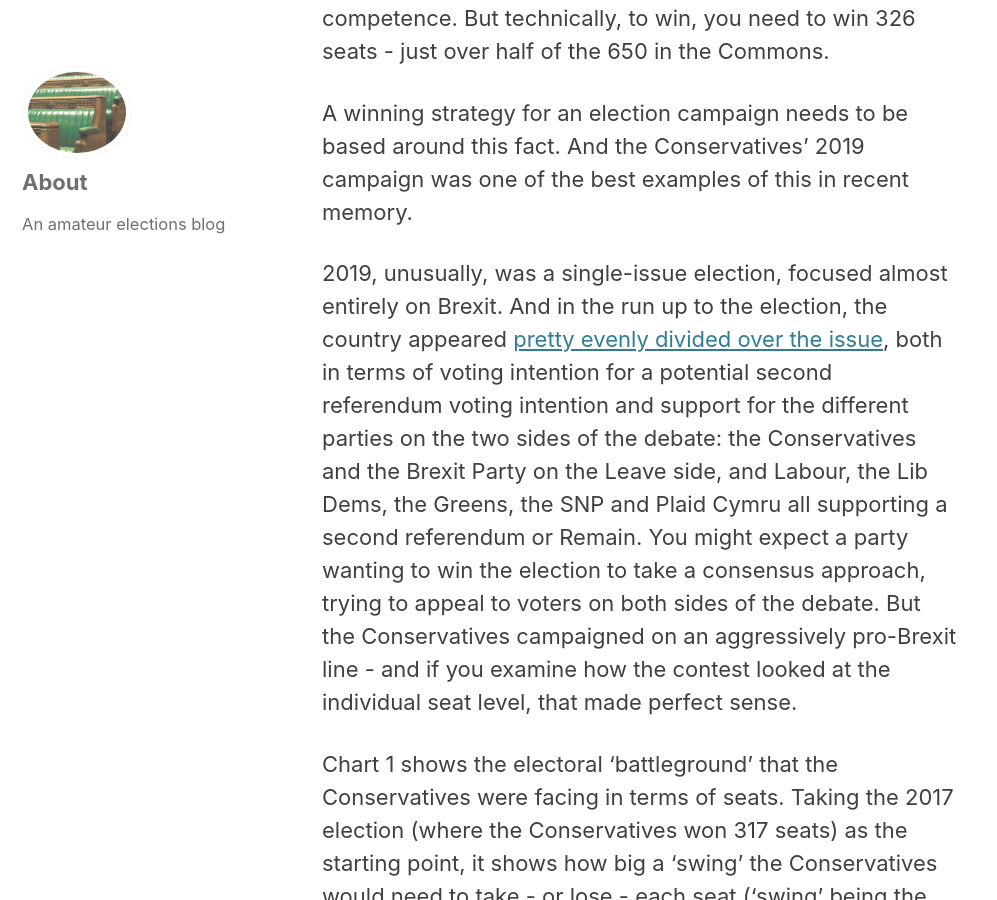
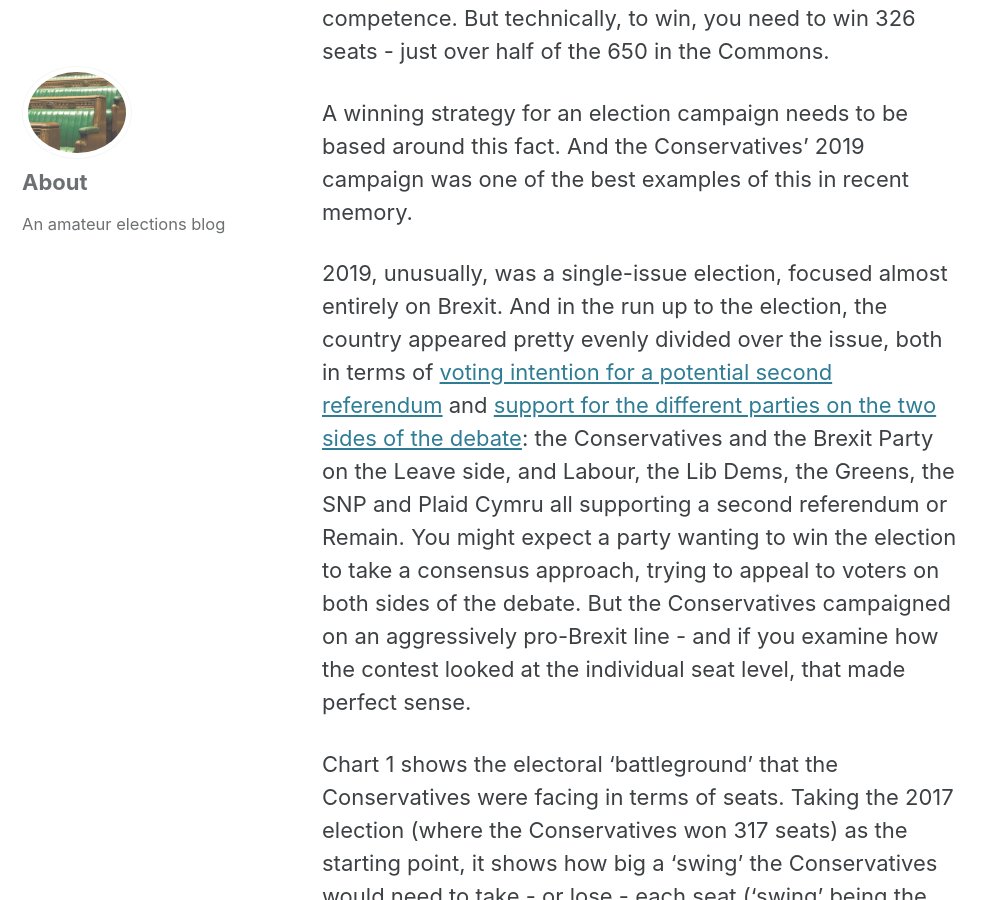
Before and after one commit to sixhundredandfifty/blog, a Jekyll site: the page built from _posts/2020-05-17-election19.md, in a window 1280 px wide and 900 px high, scrolled down 599 px. Shown: the whole window, without its empty margins (0-997 px from the left). Built offline with Jekyll 4.4.1, drawn with Linux system fonts in a browser that asks for light colours; cached includes are drawn as plain includes; nearby versions of some CDN libraries.

Commit message:
Update 2020-05-17-election19.md

```diff
--- a/_posts/2020-05-17-election19.md
+++ b/_posts/2020-05-17-election19.md
@@ -11,7 +11,7 @@ It’s the same with elections. The fundamentals here are things like popular po
 
 A winning strategy for an election campaign needs to be based around this fact. And the Conservatives’ 2019 campaign was one of the best examples of this in recent memory.
 
-2019, unusually, was a single-issue election, focused almost entirely on Brexit. And in the run up to the election, the country appeared [pretty evenly divided over the issue](https://whatukthinks.org/eu/questions/if-there-was-a-referendum-on-britains-membership-of-the-eu-how-would-you-vote-2/), both in terms of voting intention for a potential second referendum voting intention and support for the different parties on the two sides of the debate: the Conservatives and the Brexit Party on the Leave side, and Labour, the Lib Dems, the Greens, the SNP and Plaid Cymru all supporting a second referendum or Remain. You might expect a party wanting to win the election to take a consensus approach, trying to appeal to voters on both sides of the debate. But the Conservatives campaigned on an aggressively pro-Brexit line - and if you examine how the contest looked at the individual seat level, that made perfect sense.
+2019, unusually, was a single-issue election, focused almost entirely on Brexit. And in the run up to the election, the country appeared pretty evenly divided over the issue, both in terms of [voting intention for a potential second referendum](https://whatukthinks.org/eu/questions/if-there-was-a-referendum-on-britains-membership-of-the-eu-how-would-you-vote-2/) and [support for the different parties on the two sides of the debate](https://www.opinium.co.uk/political-polling-25th-october-2019/): the Conservatives and the Brexit Party on the Leave side, and Labour, the Lib Dems, the Greens, the SNP and Plaid Cymru all supporting a second referendum or Remain. You might expect a party wanting to win the election to take a consensus approach, trying to appeal to voters on both sides of the debate. But the Conservatives campaigned on an aggressively pro-Brexit line - and if you examine how the contest looked at the individual seat level, that made perfect sense.
 
 Chart 1 shows the electoral ‘battleground’ that the Conservatives were facing in terms of seats. Taking the 2017 election (where the Conservatives won 317 seats) as the starting point, it shows how big a ‘swing’ the Conservatives would need to take - or lose - each seat (‘swing’ being the average of the increase in Conservative vote share and decrease in its main challenger’s vote share in that seat). Each point represents a seat and is coloured according to its estimated Leave/Remain vote in the 2016 EU Referendum.
 
```
